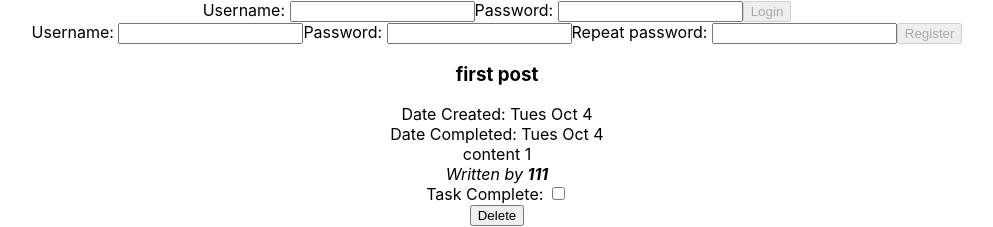
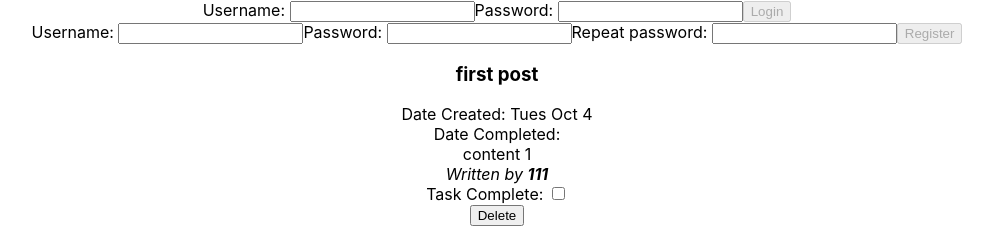
Before and after one commit to ViLinh27/lab2-todoapp, a React (Create React App) app: page / in a window 1280 px wide. Shown: the top 227 px of the page, without its empty margins (143-1136 px from the left). Built offline with nearby package versions, Linux system fonts and the light colour scheme.

Commit message:
backtrack and reinstate the complete field for createtodo component

```diff
--- a/src/App.js
+++ b/src/App.js
@@ -22,7 +22,7 @@ function App() {
       description: "content 1",
       author: "111",
       complete: false,
-      dateCompleted: "Tues Oct 4",
+      dateCompleted: "",
       id: uuidv4(),
     } ,
     {
--- a/src/Todo/CreateTodo.js
+++ b/src/Todo/CreateTodo.js
@@ -32,7 +32,7 @@ export default function CreateTodo({user,toDos,dispatch}){
                         dateCreated:dateCreated.toString(),
                         description:description,
                         author:user,
-                        complete: complete.toString(),
+                        complete: complete,
                         dateCompleted:complete ? dateCompleted.toString() : "",
                         id:uuidv4(),
                     });
@@ -48,10 +48,10 @@ export default function CreateTodo({user,toDos,dispatch}){
                 <input type="text" valule={title} onChange={(e) => setTitle(e.target.value)} name="create-title" id="create-title"/>
             </div>
             <textarea value={description} onChange={(e) => setDescription(e.target.value)}/>
-            <div>
+            {/* <div>
                 <label htmlFor="complete">Complete:</label>
                 <input type="checkbox" onChange={handleComplete} complete={complete}/>
-            </div>
+            </div> */}
 
             <input type="submit" value="Create" disabled={title.length === 0}/>
         </form>
--- a/src/Todo/Todo.js
+++ b/src/Todo/Todo.js
@@ -19,7 +19,7 @@ export default function Todo(
             <div>Date Completed: {dateCompleted}</div>
             <div>{description}</div>
             <i>Written by <b>{author}</b></i>
-            <div >Task Complete: <input type="checkbox" onClick={() => onComplete(item.id)}/> {complete}</div>
+            <div >Task Complete: <input type="checkbox"/> {complete}</div>
             <button type="button" onClick={() => onRemove(item.id)}>Delete</button>{/*add an onClick to call passed in item (and id) and onRemove prop */}
         </div>
     )
--- a/src/reducer.js
+++ b/src/reducer.js
@@ -29,7 +29,7 @@ function toDoReducer(state, action){//reducer for toDo actions
                 dateCreated: action.dateCreated,
                 description: action.description,
                 author: action.author,
-                //complete:action.complete,
+                complete:action.complete,
                 //dateCompleted: action.dateCompleted,
                 id: action.id,
             };
```
